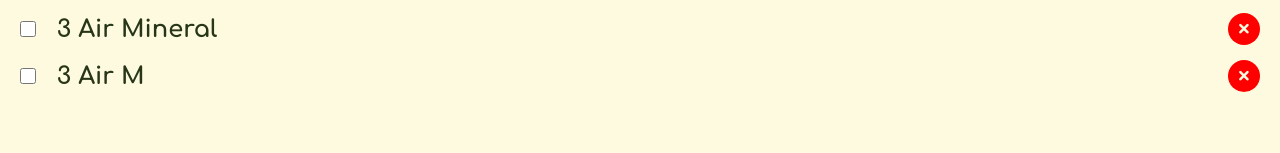
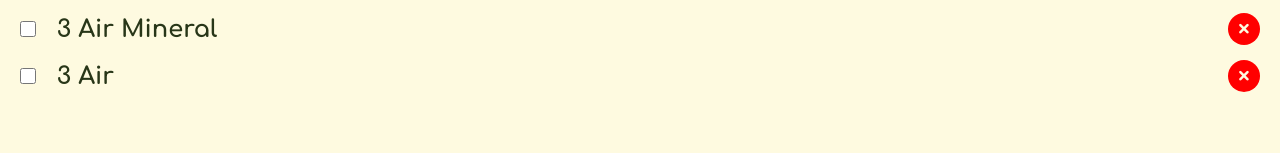
Before and after one commit to Mezzky/note-app, a React (Vite) app: page / in a window 1280 px wide. Shown: the part 419-572 px from the top of the page. Built offline with nearby package versions, Linux system fonts and the light colour scheme; a web font is replaced by a local one.

Commit message:
Update App.jsx

```diff
--- a/src/App.jsx
+++ b/src/App.jsx
@@ -21,7 +21,7 @@ const groceryItems = [
   },
   {
     id: 4,
-    name: "Air M",
+    name: "Air ",
     quantity: 3,
     checked: false,
   },
```
